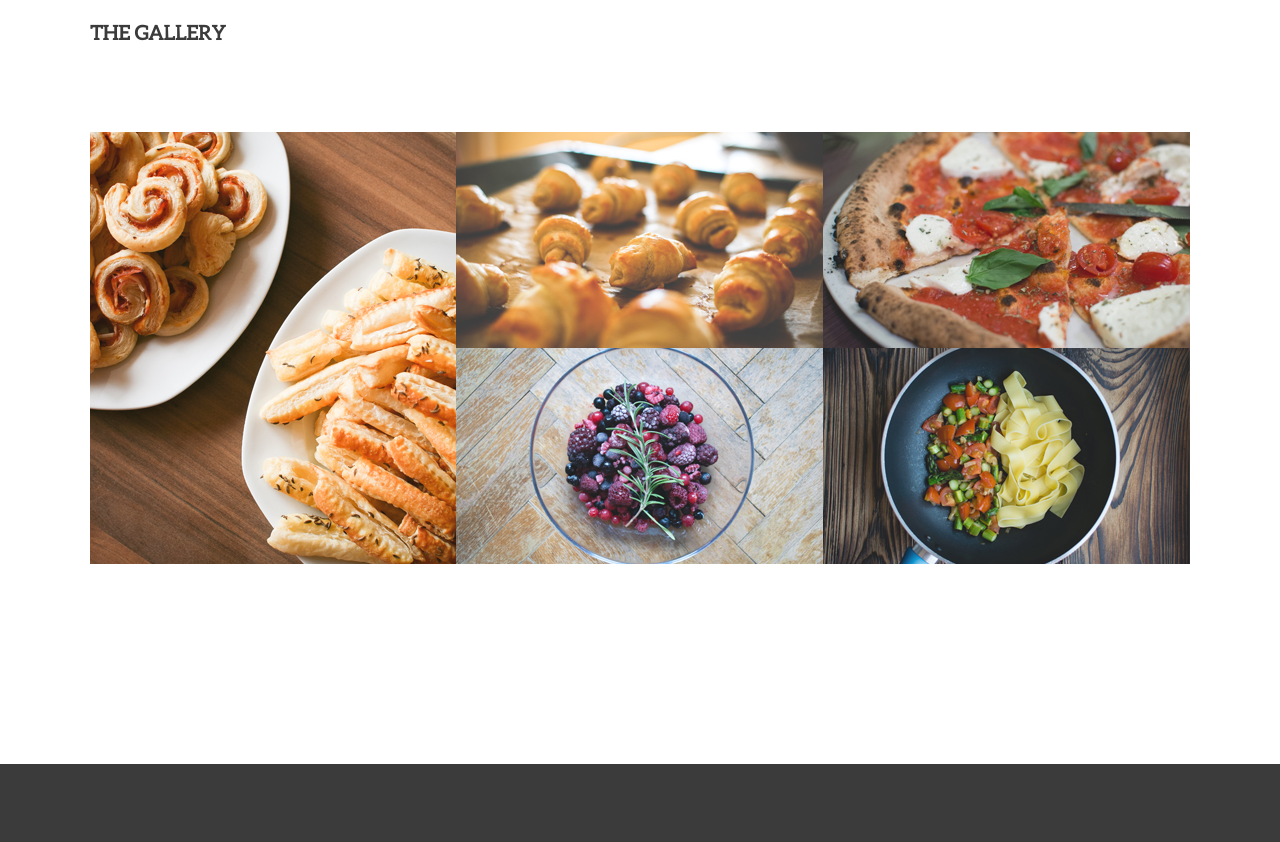
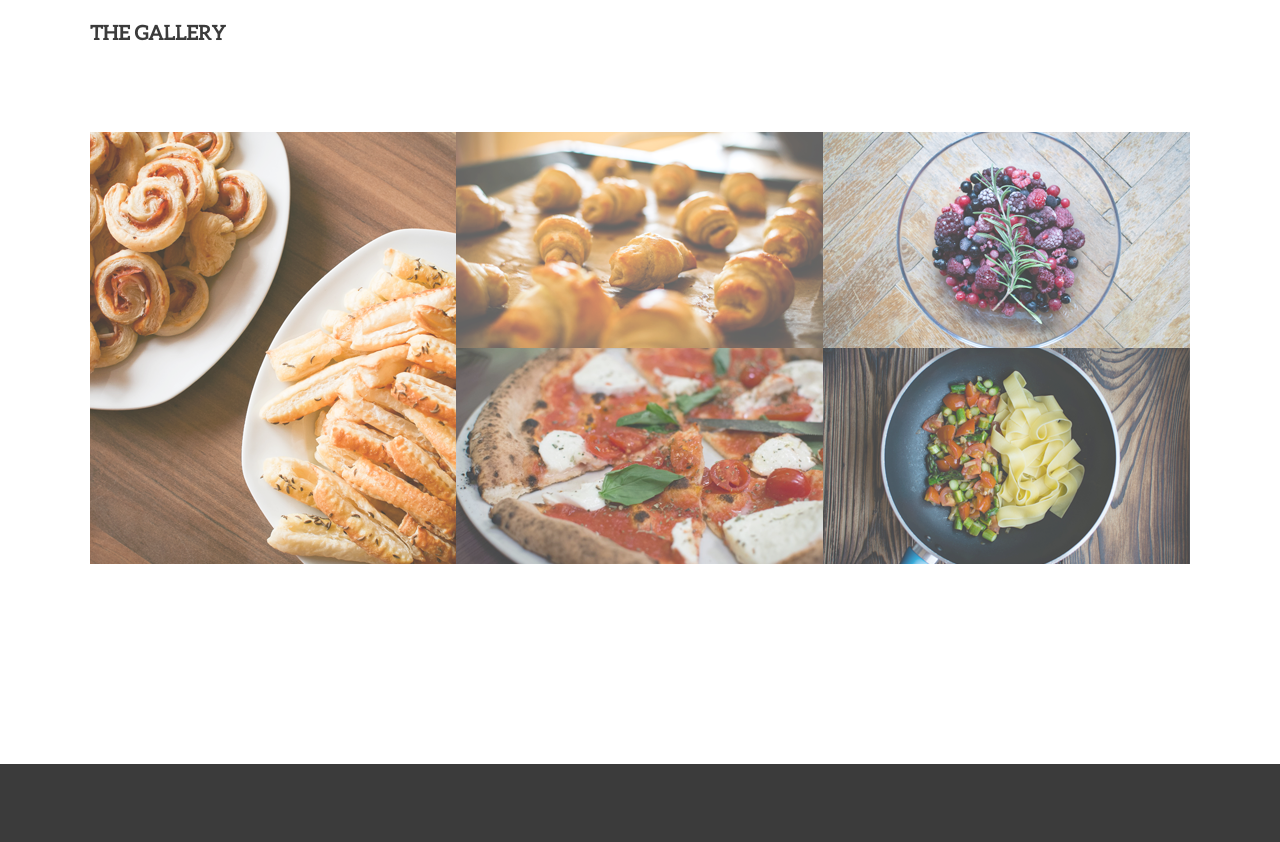
Before and after one commit to ilonabrzozowska/Resto, a plain HTML site: page index.html in a window 1280 px wide. Shown: the part 2000-2842 px from the top of the page. Drawn offline with Linux system fonts and the light colour scheme.

Commit message:
Added gallery with hover effect

```diff
--- a/index.html
+++ b/index.html
@@ -155,7 +155,18 @@
     </section>
     <section class="gallery">
         <h2 class="section-title">The gallery</h2>
-        <img src="img/gallery.jpg">
+        <div>
+            <img src="img/img1.png">
+            <div>
+                <img src="img/img2.png">
+                <img src="img/img3.png">
+            </div>
+            <div>
+                <img src="img/img4.png">
+                <img src="img/img5.png">
+            </div>
+        </div>
+        <!--        <img src="img/gallery.jpg">-->
     </section>
     <footer>
         <div>
@@ -167,7 +178,7 @@
             </ul>
             <ul>
                 <li class="footer-bold">France Restaurant</li>
-                <li>68, rue  de la Couronne</li>
+                <li>68, rue de la Couronne</li>
                 <li>75002 PARIS</li>
                 <li class="footer-bold">02.94.23.69.56</li>
             </ul>
@@ -180,7 +191,7 @@
             <ul>
                 <li><img src="img/logo-footer.png"></li>
                 <li>&copy; All Rights Reserved 2014.</li>
-                <li>Find  More at <span  class="footer-bold">Pixelhint.com</span></li>
+                <li>Find More at <span class="footer-bold">Pixelhint.com</span></li>
             </ul>
         </div>
     </footer>
--- a/style.css
+++ b/style.css
@@ -171,6 +171,18 @@ nav a {
     padding-bottom: 200px;
 }
 
+.gallery > div {
+	display: flex;
+}
+
+.gallery img {
+	opacity: 0.8;
+}
+
+.gallery img:hover {
+	opacity: 1;
+}
+
 footer {
     background-color: #3b3b3b;
     color: #ebebeb;
```
Also changed, not shown: img/img1.png (added), img/img2.png (added), img/img3.png (added), img/img4.png (added), img/img5.png (added).
